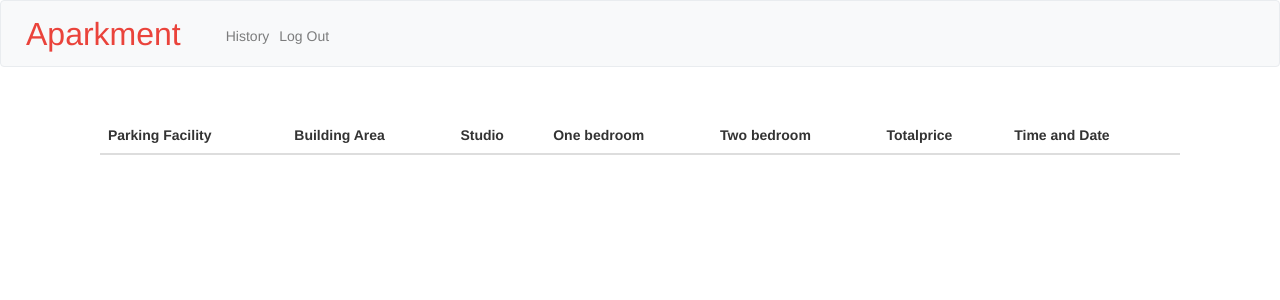
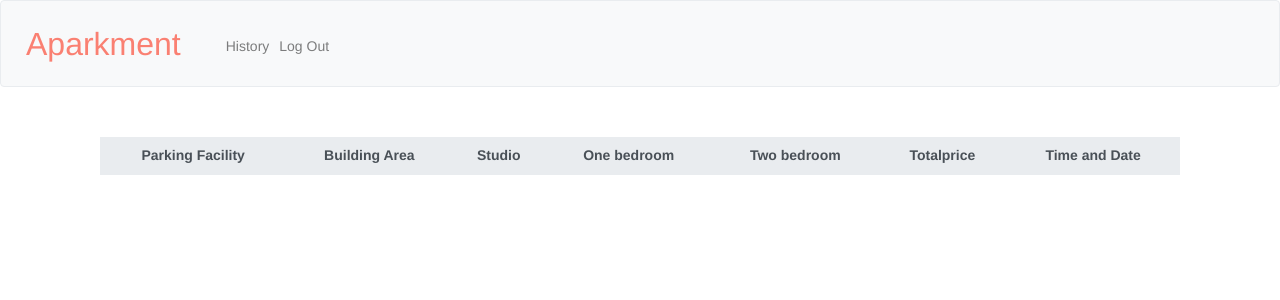
Before and after one commit to xiaozhang92/finalproject, a Flask app: page /history in a window 1280 px wide. Shown: the top 300 px of the page. Run offline with Flask 2, Linux system fonts and the light colour scheme; a user stored in the database is signed in; lists and menus that the app fills with data are empty; some libraries are stand-ins or nearby versions.

Commit message:
finally!

```diff
--- a/application.py
+++ b/application.py
@@ -8,7 +8,7 @@ from tempfile import mkdtemp
 from werkzeug.exceptions import default_exceptions
 from werkzeug.security import check_password_hash, generate_password_hash
 
-from helpers import login_required, apology, usd
+from helpers import login_required, apology, usd, area
 
 # Configure application
 app = Flask(__name__)
@@ -18,6 +18,7 @@ db = SQL("sqlite:///mashup.db")
 
 # Custom filter
 app.jinja_env.filters["usd"] = usd
+app.jinja_env.filters["area"] = area
 
 # Ensure responses aren't cached
 if app.config["DEBUG"]:
--- a/helpers.py
+++ b/helpers.py
@@ -36,34 +36,11 @@ def login_required(f):
     return decorated_function
 
 
-
-# def lookup(geo):
-#     """Look up articles for geo"""
-
-#     # Check cache
-#     try:
-#         if geo in lookup.cache:
-#             return lookup.cache[geo]
-#     except AttributeError:
-#         lookup.cache = {}
-
-#     # Replace special characters
-#     escaped = urllib.parse.quote(geo, safe="")
-
-#     # Get feed from Google
-#     feed = feedparser.parse(f"https://news.google.com/news/rss/local/section/geo/{escaped}")
-
-#     # If no items in feed, get feed from Onion
-#     if not feed["items"]:
-#         feed = feedparser.parse("http://www.theonion.com/feeds/rss")
-
-#     # Cache results
-#     lookup.cache[geo] = [{"link": item["link"], "title": item["title"]} for item in feed["items"]]
-
-#     # Return results
-#     return lookup.cache[geo]
-
-
 def usd(value):
     """Formats value as USD."""
     return f"${value:,.2f}"
+
+
+def area(value):
+    """Formats value as 2 decimals."""
+    return f"{value:,.2f}"
--- a/static/scripts.js
+++ b/static/scripts.js
@@ -71,7 +71,10 @@ function addMarker(place)
     var marker = new google.maps.Marker({
         position: myLatlng,
         map: map,
-        label: place["Address"]
+        icon: {
+            path: google.maps.SymbolPath.BACKWARD_CLOSED_ARROW,
+            scale: 3
+          },
     });
 
     // listen for clicks on marker
@@ -87,18 +90,18 @@ function addMarker(place)
                 var article= '<ul>';
 
                 //build list of links to articles
-                article += "<li>" + "Address: " + data[0].Address + "</li>";
-                article += "<li>" + "Building Area: " + data[0].BldgArea + "</li>";
-                article += "<li>" + "Shape Area: " + data[0].SHAPE_Area + "</li>";
-                article += "<li>" + "Number of Floors: " + data[0].NumFloors + "</li>";
-                article += "<li>" + "Price per sqft: " + data[0].Price_per_sqft + "</li>";
+                article += "<li>" + "<strong>"+"Address: " + "</strong>"+ data[0].Address + "</li>";
+                article += "<li>" + "<strong>"+"Building Area: "+ "</strong>" + data[0].BldgArea + "</li>";
+                article += "<li>" + "<strong>"+ "Shape Area: "+ "</strong>" + data[0].SHAPE_Area.toFixed(2) +" sqf"+ "</li>";
+                article += "<li>" + "<strong>"+ "Number of Floors: "+ "</strong>" + data[0].NumFloors + "</li>";
+                article += "<li>" + "<strong>"+ "Price per sqft: "+ "</strong>"+"$" + data[0].Price_per_sqft.toFixed(2) + "</li>";
 
                 article += '</ul><br>'
                 article += '<input type="hidden" name="skey" value=' + place.key + '>'
 
                 //console.log(place.key)
 
-                article += "<button type='submit'> Convert </button>"
+                article += "<button  class='btnS' type='submit'> Convert </button>"
 
             }
 
--- a/static/styles.css
+++ b/static/styles.css
@@ -3,6 +3,26 @@
 #map-canvas
 {
     top:100px;
+    /* Height of these elements */
+    height: 600px;
+
+    right:75px;
+
+    width:100%;
+
+    /* No margin around these elements */
+    margin: auto;
+
+    /* Disable scrollbars */
+    overflow: hidden;
+
+    /* No padding within these elements */
+    /*padding: 40px;*/
+}
+
+#map-show
+{
+    /*top:50px;*/
     /* Height of these elements */
     height: 800px;
 
@@ -18,42 +38,24 @@
     /*padding: 40px;*/
 }
 
-#map-show
-{
-    top:50px;
-    /* Height of these elements */
-    height: 800px;
-
-    width:50%;
-
-    /* No margin around these elements */
-    /*margin: auto;*/
-
-    /* Disable scrollbars */
-    overflow: hidden;
-
-    /* No padding within these elements */
-    /*padding: 40px;*/
-}
-
 /* Center form */
 #form
 {
-    /* Position form "absolutely" where we want it */
+     /*Position form "absolutely" where we want it */
     position: absolute;
 
-    /* Distance from top edge of viewport */
+     /*Distance from top edge of viewport */
     top: 128px;
 
-    /* Form's width */
-    width: 100%;
+     /*Form's width */
+    width: 80%;
 }
 #form .form-group
 {
-    /* Block-level flex container */
+     /*Block-level flex container */
     display: flex;
 
-    /* Center container's content */
+     /*Center container's content */
     justify-content: center;
 }
 
@@ -85,12 +87,14 @@
 .tt-menu
 {
     background-color: #fff;
-    border: 1px solid #ccc;
+    /*border: 1px solid #ccc;*/
     border-radius: 4px;
     margin-top: 1px;
     max-height: 150px;
     overflow-y: auto;
     width: 300px;
+    /*text-align: center;*/
+
 }
 .tt-suggestion.tt-cursor {
     background-color: #0097cf;
@@ -109,12 +113,6 @@
 
 
 
-
-
-
-
-
-
 nav .navbar-brand
 {
     /* size for brand */
@@ -122,21 +120,13 @@ nav .navbar-brand
 }
 
 /* colors for brand */
-nav .navbar-brand .blue
-{
-    color: #537fbe;
-}
+/*nav .navbar-brand .blue*/
+/*{*/
+/*    color: #537fbe;*/
+/*}*/
 nav .navbar-brand .red
 {
-    color: #ea433b;
-}
-nav .navbar-brand .yellow
-{
-    color: #f5b82e;
-}
-nav .navbar-brand .green
-{
-    color: #2e944b;
+    color: #FA8072;
 }
 
 main .form-control
@@ -146,6 +136,8 @@ main .form-control
 
     /* override Bootstrap's 100% width for form controls */
     width: auto;
+
+    right:100px;
 }
 
 main
@@ -162,3 +154,57 @@ main img
     /* constrain images on small screens */
     max-width: 100%;
 }
+
+
+#info{
+    right:10px;
+    text-align: center;
+}
+
+#convert{
+     text-align: center;
+}
+
+
+ul {
+    padding:10px;
+  list-style-type: none;
+}
+
+
+/*#index_bottom{*/
+/*    height:200px;*/
+/*}*/
+
+/*Button style*/
+.btn{
+    background-color: #FA8072;
+    border: none;
+    color: white;
+    padding: 15px 32px;
+    text-align: center;
+    text-decoration: none;
+    display: inline-block;
+    font-size: 16px;
+    margin: 4px 2px;
+    cursor: pointer;
+}
+.btnS{
+    background-color: #FA8072;
+    border: none;
+    color: white;
+    padding: 10px 18px;
+    text-align: center;
+    text-decoration: none;
+    display: inline-block;
+    font-size: 10px;
+    margin: 2px 2px;
+    cursor: pointer;
+}
+
+/*table head*/
+.tbh{
+   /*text-align: center;*/
+   width:auto;
+   text-align:center;
+}
--- a/templates/apology.html
+++ b/templates/apology.html
@@ -5,5 +5,5 @@
 {% endblock %}
 
 {% block main %}
-    <img alt="{{ top }}" class="border" src="http://memegen.link/custom/{{ top | urlencode }}/{{ bottom | urlencode }}.jpg?alt=https://i.imgur.com/CsCgN7Ll.png"/>
+    <img alt="{{ top }}" class="border" src="http://memegen.link/doge/{{ top | urlencode }}/{{ bottom | urlencode }}.jpg"/>
 {% endblock %}
--- a/templates/history.html
+++ b/templates/history.html
@@ -6,23 +6,23 @@
 
 {% block main %}
 
-    <table class="table table-striped" style="width:100%">
-        <thead>
+    <table class="table" style="width:100%">
+        <thead class="thead-light">
             <tr>
-                <th>Parking Facility</th>
-                <th>Building Area</th>
-                <th>Studio</th>
-                <th>One bedroom</th>
-                <th>Two bedroom</th>
-                <th>Totalprice</th>
-                <th>Time and Date</th>
+                <th class = "tbh">Parking Facility</th>
+                <th class = "tbh">Building Area</th>
+                <th class = "tbh">Studio</th>
+                <th class = "tbh">One bedroom</th>
+                <th class = "tbh">Two bedroom</th>
+                <th class = "tbh">Totalprice</th>
+                <th class = "tbh">Time and Date</th>
             </tr>
         </thead>
         <tbody>
             {% for c in calculations %}
             <tr>
                 <td>{{c['Address']}}</td>
-                <td>{{c['BldgArea']}}</td>
+                <td>{{c['BldgArea'] | area}}</td>
                 <td>{{c['Studio']}}</td>
                 <td>{{c['One_bedroom']}}</td>
                 <td>{{c['Two_bedroom']}}</td>
--- a/templates/layout.html
+++ b/templates/layout.html
@@ -10,7 +10,6 @@
 
         <!-- documentation at http://getbootstrap.com/docs/4.0/, alternative themes at https://bootswatch.com/4-alpha/ -->
         <link href="https://maxcdn.bootstrapcdn.com/bootstrap/4.0.0-beta.2/css/bootstrap.min.css" rel="stylesheet"/>
-
 
 
         <script src="https://code.jquery.com/jquery-3.1.1.min.js"></script>
@@ -70,7 +69,7 @@
 
         <nav class="navbar navbar-expand-md navbar-light bg-light border">
             <a class="navbar-brand" href="/"><span class="red">Aparkment</span></a>
-            <button aria-controls="navbar" aria-expanded="false" aria-label="Toggle navigation" class="navbar-toggler" data-target="#navbar" data-toggle="collapse" type="button">
+            <button aria-controls="navbar" aria-expanded="false" aria-label="Toggle navigation" class="navbar-toggler" data-target="#navbar" data-toggle="collapse" type="button" >
                 <span class="navbar-toggler-icon"></span>
             </button>
             <div class="collapse navbar-collapse" id="navbar">
```
Also changed, not shown: templates/calculate.html (+11 -11 lines), templates/convert.html (+4 -4 lines), templates/index.html (+5 -2 lines), templates/inforOfParking.html (deleted, +0 -54 lines), README.md, mashup.db, static/car-dealer.svg (added).
